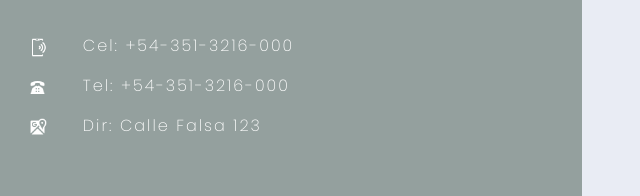
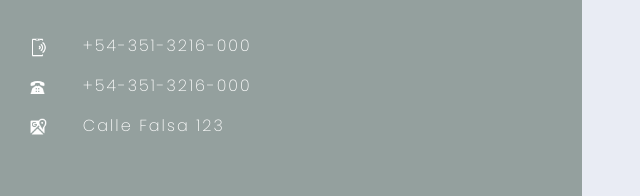
Before and after one commit to SebaMaestre/proyectofinalcoder, a website: page contacto.html in a window 1280 px wide. Shown: the part 359-555 px from the top of the page, 628-1268 px from the left. Drawn offline with nearby package versions, Linux system fonts and the light colour scheme.

Commit message:
correcion
detalles de alineacion

```diff
--- a/contacto.html
+++ b/contacto.html
@@ -103,7 +103,7 @@
               <img src="media/rrss/celular.png" class="icon__contact">
             </div>
             <div class="col-11 align-items-center">
-              <p>Cel: +54-351-3216-000</p>
+              <p>+54-351-3216-000</p>
             </div>
           </div>
           <div class="row align-items-center">
@@ -111,7 +111,7 @@
               <img src="media/rrss/telefono.png"class="icon__contact">
             </div>
             <div class="col-11 align-items-center">
-              <p>Tel: +54-351-3216-000</p>
+              <p>+54-351-3216-000</p>
             </div>
           </div>
           <div class="row align-items-center">
@@ -119,7 +119,7 @@
               <img src="media/rrss/maps.png" class="icon__contact">
             </div>
             <div class="col-11 align-items-center">
-              <p>Dir: Calle Falsa 123</p>
+              <p>Calle Falsa 123</p>
             </div>
           </div>
         </div>
```
